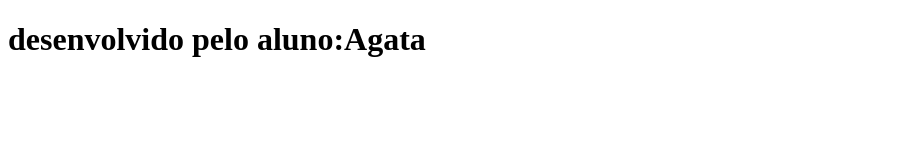
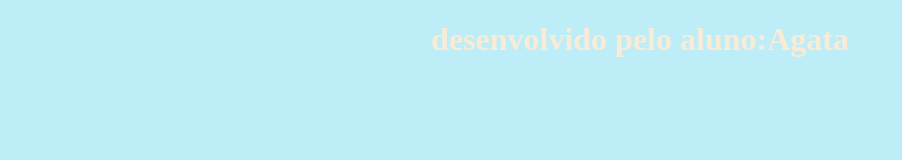
Before and after one commit to agatagaspar/projeto-integrador-, a plain HTML site: page index.html in a window 1280 px wide. Shown: the whole page, without its empty margins (0-902 px from the left). Drawn offline with Linux system fonts and the light colour scheme.

Commit message:
arrumado css

```diff
--- a/index.html
+++ b/index.html
@@ -4,8 +4,8 @@
     <meta charset="UTF-8">
     <meta name="viewport" content="width=device-width, initial-scale=1.0">
     <title>projeto integrador</title>
+    <link rel="stylesheet" href="style.css">
 </head>
-<link rel="stylesheet" href="style.css">
 <body>
   <projeto integrador da turma 2°ano B ></projeto>
   <h1>desenvolvido pelo aluno:Agata </h2>
--- a/style.css
+++ b/style.css
@@ -1,4 +1,4 @@
-[body{
+body{
     background-color: rgba(43, 198, 226, 0.308);
     text-align: center;
 }
```
